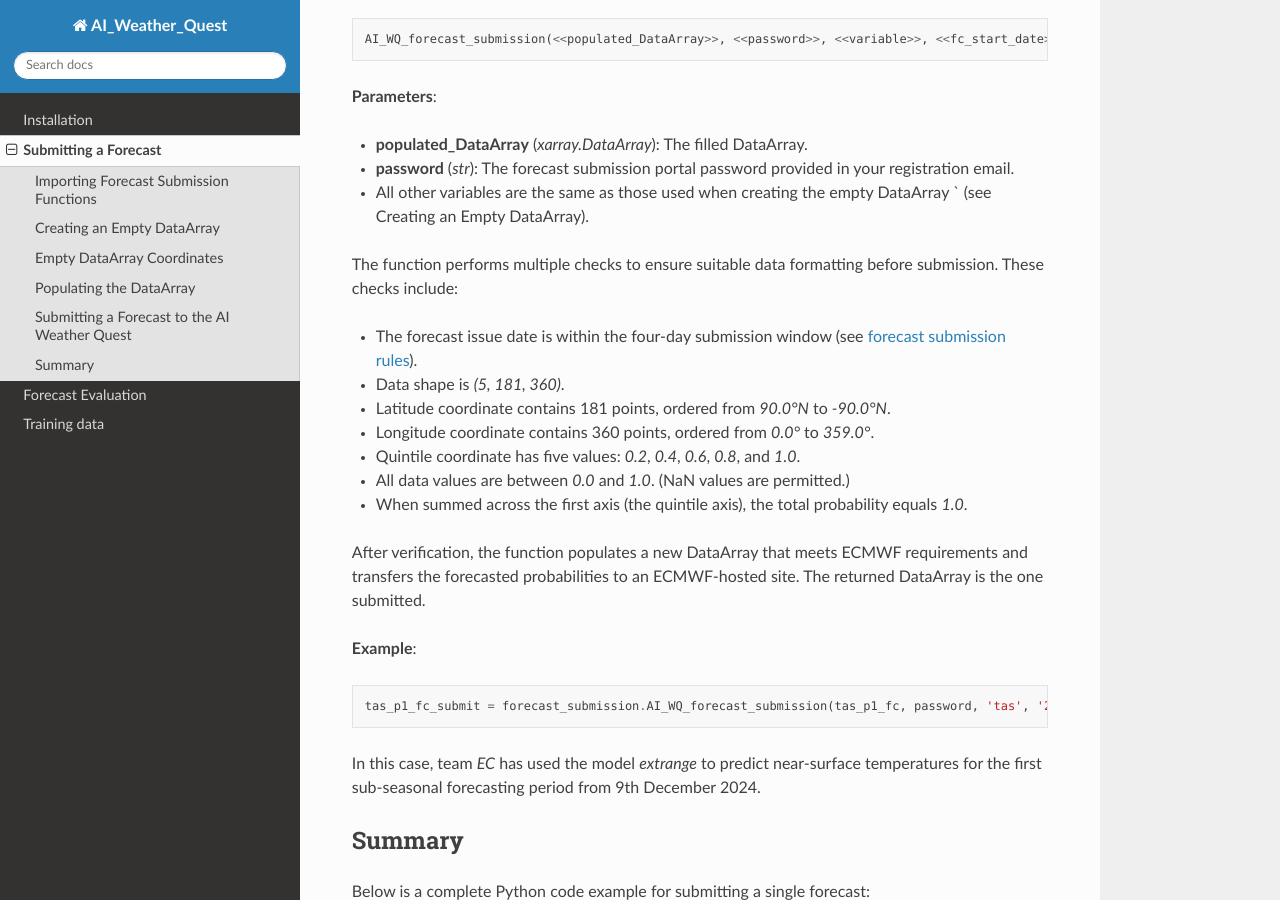
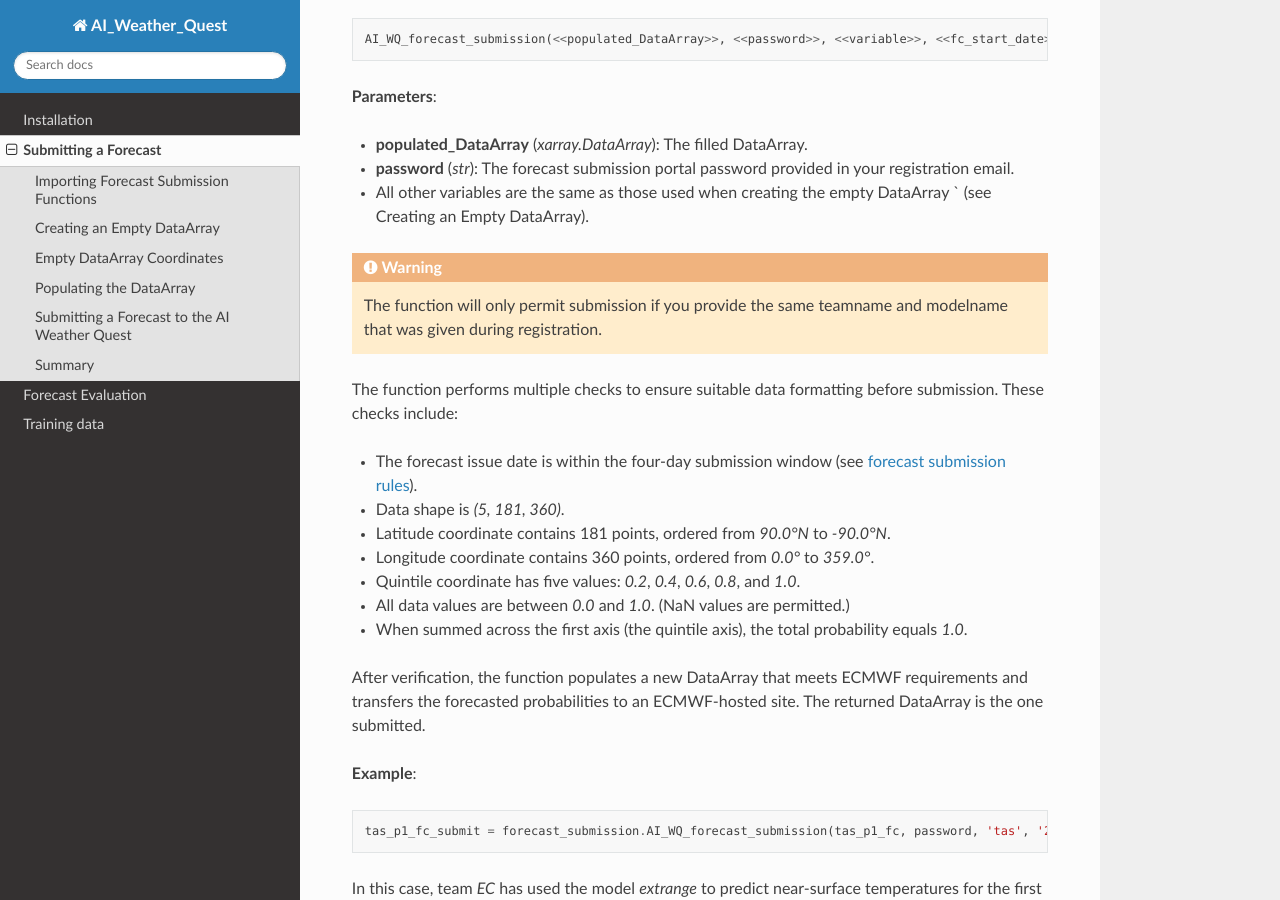
Before and after one commit to joshuatalib/AI_weather_quest, a Sphinx documentation site: the page built from docs/source/submit_forecast.rst, in a window 1280 px wide and 900 px high, scrolled down 2610 px. Built offline with Sphinx 7.4.7 and the Read the Docs theme 3.1.0, drawn with Linux system fonts in a browser that asks for light colours; pages that are not in the unit, such as notebooks, are missing from menus.

Commit message:
Update submit_forecast.rst

```diff
--- a/docs/source/submit_forecast.rst
+++ b/docs/source/submit_forecast.rst
@@ -104,6 +104,10 @@ Once you have populated the DataArray with forecast probabilities, you can submi
 - **password** (*str*): The forecast submission portal password provided in your registration email.
 - All other variables are the same as those used when creating the empty DataArray ` (see :ref:`Creating an Empty DataArray`).
 
+.. warning::
+
+   The function will only permit submission if you provide the same teamname and modelname that was given during registration.
+
 The function performs multiple checks to ensure suitable data formatting before submission. These checks include:
 
 - The forecast issue date is within the four-day submission window (see `forecast submission rules <https://aiweatherquest.ecmwf.int>`__).
```
